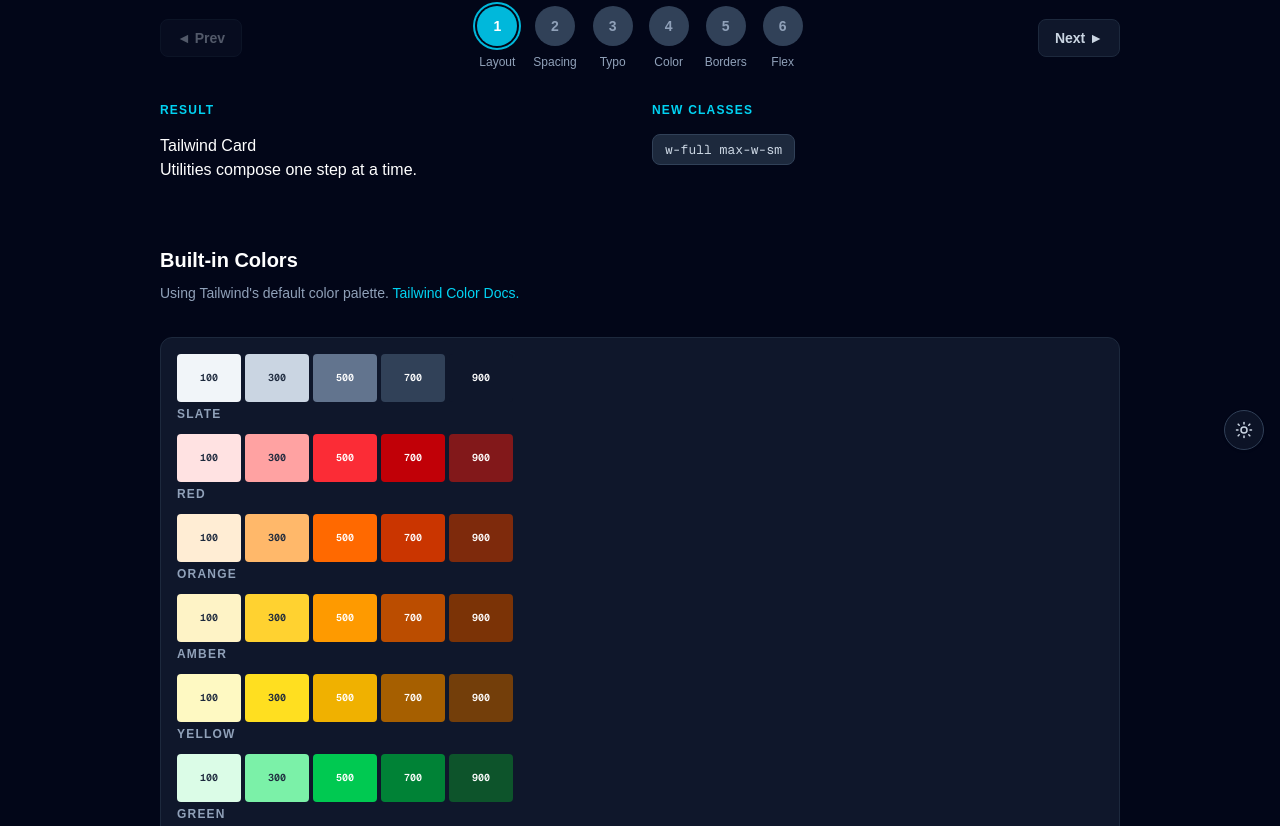
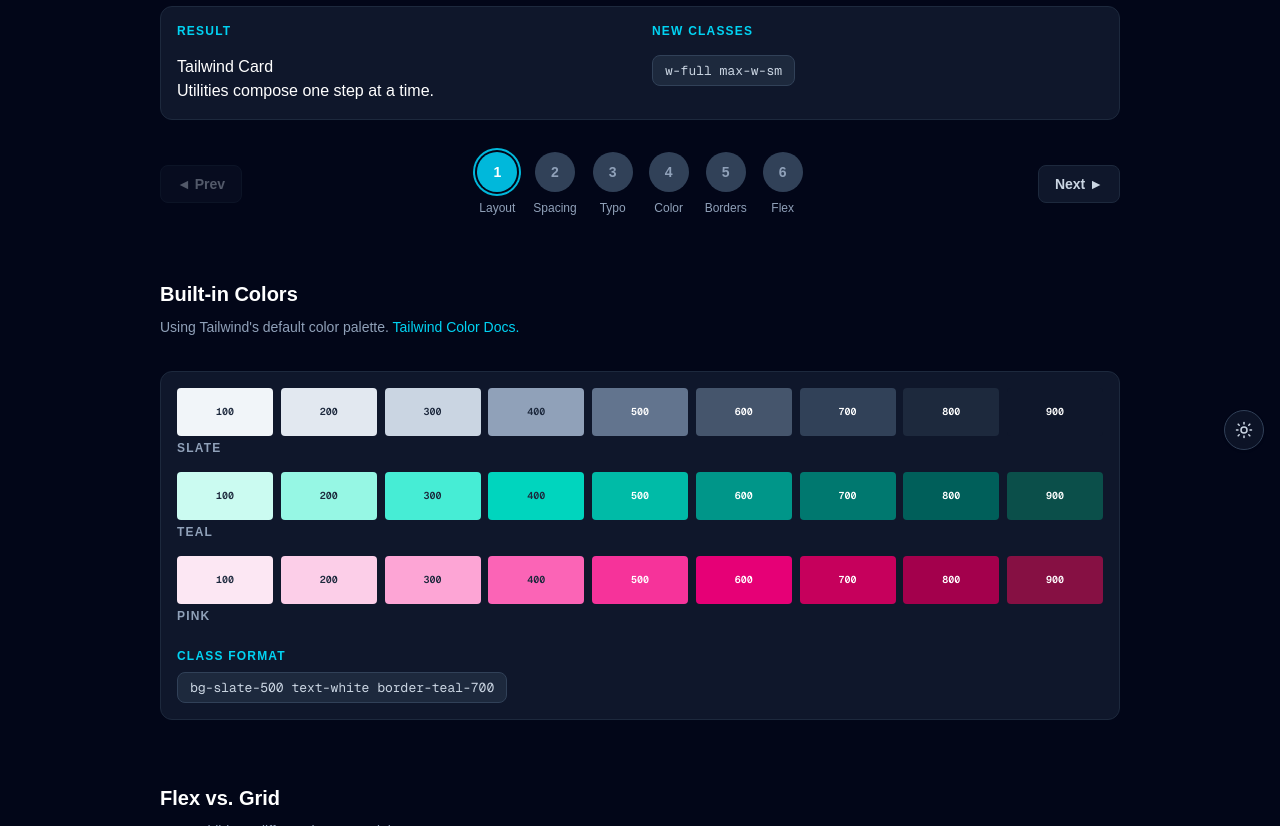
Before and after one commit to NLeebs/tailwind-perfect-copilot, a Next.js app: page /utility-classes in a window 1280 px wide. Shown: the part 334-1160 px from the top of the page. Built offline with nearby package versions, Linux system fonts and the light colour scheme.

Commit message:
feat: Added color pallet demo

```diff
--- a/src/app/what-is-tailwind/page.tsx
+++ b/src/app/what-is-tailwind/page.tsx
@@ -28,9 +28,7 @@ export default function WhatIsTailwind() {
             href="https://tailwindcss.com/docs/styling-with-utility-classes"
             className="text-cyan-600 dark:text-cyan-400 hover:underline"
             target="_blank"
-          >
-            Utility Class Docs
-          </Link>
+          ></Link>
         </p>
       </section>
 
--- a/src/components/CardBuilder.tsx
+++ b/src/components/CardBuilder.tsx
@@ -27,22 +27,22 @@ const STEPS: StepConfig[] = [
   },
   {
     label: "Color",
-    newClasses: "bg-white dark:bg-slate-900 text-slate-900 dark:text-white",
+    newClasses: "bg-slate-100 dark:bg-slate-700 text-slate-100 dark:text-white",
     allClasses:
-      "w-full max-w-sm p-6 text-sm font-semibold bg-white dark:bg-slate-900 text-slate-900 dark:text-white",
+      "w-full max-w-sm p-6 text-sm font-semibold bg-slate-100 dark:bg-slate-700 text-slate-700 dark:text-white",
   },
   {
     label: "Borders",
     newClasses:
       "border border-slate-200 dark:border-slate-800 rounded-2xl shadow-sm",
     allClasses:
-      "w-full max-w-sm p-6 text-sm font-semibold bg-white dark:bg-slate-900 text-slate-900 dark:text-white border border-slate-200 dark:border-slate-800 rounded-2xl shadow-sm",
+      "w-full max-w-sm p-6 text-sm font-semibold bg-slate-100 dark:bg-slate-700 text-slate-700 dark:text-white border border-slate-200 dark:border-slate-800 rounded-2xl shadow-sm",
   },
   {
     label: "Flex",
     newClasses: "flex flex-col gap-4",
     allClasses:
-      "w-full max-w-sm p-6 text-sm font-semibold bg-white dark:bg-slate-900 text-slate-900 dark:text-white border border-slate-200 dark:border-slate-800 rounded-2xl shadow-sm flex flex-col gap-4",
+      "w-full max-w-sm p-6 text-sm font-semibold bg-slate-100 dark:bg-slate-700 text-slate-700 dark:text-white border border-slate-200 dark:border-slate-800 rounded-2xl shadow-sm flex flex-col gap-4",
   },
 ];
 
@@ -51,8 +51,30 @@ export default function CardBuilder() {
 
   return (
     <div>
+      {/* Two-column: card (left) + callout (right) */}
+      <div className="grid grid-cols-2 gap-6 3xl:gap-12 mt-8 3xl:mt-12 bg-white dark:bg-slate-900 border border-slate-200 dark:border-slate-800 rounded-xl p-4 3xl:p-6">
+        {/* Left: demo card */}
+        <div>
+          <p className="text-xs font-semibold tracking-widest uppercase text-cyan-600 dark:text-cyan-400 3xl:text-base mb-4">
+            RESULT
+          </p>
+          <div className={STEPS[activeStep].allClasses}>
+            <h3>Tailwind Card</h3>
+            <p>Utilities compose one step at a time.</p>
+          </div>
+        </div>
+
+        {/* Right: CodeCallout */}
+        <div>
+          <p className="text-xs font-semibold tracking-widest uppercase text-cyan-600 dark:text-cyan-400 3xl:text-base mb-4">
+            NEW CLASSES
+          </p>
+          <CodeCallout classes={STEPS[activeStep].newClasses} />
+        </div>
+      </div>
+
       {/* Step navigator — full width above the two-column area */}
-      <div className="flex items-center justify-between gap-4 mb-8 3xl:mb-12">
+      <div className="flex items-center justify-between gap-4 mt-8 3xl:mt-12">
         {/* Prev button */}
         <button
           type="button"
@@ -60,7 +82,8 @@ export default function CardBuilder() {
           disabled={activeStep === 0}
           className={cn(
             "flex items-center gap-1 text-sm font-semibold px-4 py-2 rounded-lg border border-slate-200 dark:border-slate-800 bg-white dark:bg-slate-900 text-slate-700 dark:text-slate-300 transition-colors 3xl:text-lg 3xl:px-6 3xl:py-3",
-            activeStep === 0 && "opacity-40 cursor-not-allowed pointer-events-none"
+            activeStep === 0 &&
+              "opacity-40 cursor-not-allowed pointer-events-none",
           )}
         >
           ◄ Prev
@@ -80,7 +103,7 @@ export default function CardBuilder() {
                   "flex items-center justify-center size-10 rounded-full font-semibold text-sm 3xl:size-16 3xl:text-xl transition-colors",
                   i === activeStep
                     ? "bg-cyan-500 text-white ring-2 ring-cyan-500 ring-offset-2 dark:ring-offset-slate-950 cursor-default"
-                    : "bg-slate-200 dark:bg-slate-700 text-slate-500 dark:text-slate-400 cursor-pointer hover:bg-slate-300 dark:hover:bg-slate-600"
+                    : "bg-slate-200 dark:bg-slate-700 text-slate-500 dark:text-slate-400 cursor-pointer hover:bg-slate-300 dark:hover:bg-slate-600",
                 )}
               >
                 {i + 1}
@@ -95,39 +118,19 @@ export default function CardBuilder() {
         {/* Next button */}
         <button
           type="button"
-          onClick={() => setActiveStep((s) => Math.min(STEPS.length - 1, s + 1))}
+          onClick={() =>
+            setActiveStep((s) => Math.min(STEPS.length - 1, s + 1))
+          }
           disabled={activeStep === STEPS.length - 1}
           className={cn(
             "flex items-center gap-1 text-sm font-semibold px-4 py-2 rounded-lg border border-slate-200 dark:border-slate-800 bg-white dark:bg-slate-900 text-slate-700 dark:text-slate-300 transition-colors 3xl:text-lg 3xl:px-6 3xl:py-3",
             activeStep === STEPS.length - 1 &&
-              "opacity-40 cursor-not-allowed pointer-events-none"
+              "opacity-40 cursor-not-allowed pointer-events-none",
           )}
         >
           Next ►
         </button>
       </div>
-
-      {/* Two-column: card (left) + callout (right) */}
-      <div className="grid grid-cols-2 gap-6 3xl:gap-12 mt-8 3xl:mt-12">
-        {/* Left: demo card */}
-        <div>
-          <p className="text-xs font-semibold tracking-widest uppercase text-cyan-600 dark:text-cyan-400 3xl:text-base mb-4">
-            RESULT
-          </p>
-          <div className={STEPS[activeStep].allClasses}>
-            <h3>Tailwind Card</h3>
-            <p>Utilities compose one step at a time.</p>
-          </div>
-        </div>
-
-        {/* Right: CodeCallout */}
-        <div>
-          <p className="text-xs font-semibold tracking-widest uppercase text-cyan-600 dark:text-cyan-400 3xl:text-base mb-4">
-            NEW CLASSES
-          </p>
-          <CodeCallout classes={STEPS[activeStep].newClasses} />
-        </div>
-      </div>
     </div>
   );
 }
--- a/src/components/ColorPalette.tsx
+++ b/src/components/ColorPalette.tsx
@@ -16,119 +16,63 @@ const PALETTE: SwatchRow[] = [
     name: "slate",
     shades: [
       { label: "100", bg: "bg-slate-100", text: "text-slate-800" },
+      { label: "200", bg: "bg-slate-200", text: "text-slate-800" },
       { label: "300", bg: "bg-slate-300", text: "text-slate-800" },
+      { label: "400", bg: "bg-slate-400", text: "text-slate-800" },
       { label: "500", bg: "bg-slate-500", text: "text-white" },
+      { label: "600", bg: "bg-slate-600", text: "text-white" },
       { label: "700", bg: "bg-slate-700", text: "text-white" },
+      { label: "800", bg: "bg-slate-800", text: "text-white" },
       { label: "900", bg: "bg-slate-900", text: "text-white" },
-    ],
-  },
-  {
-    name: "red",
-    shades: [
-      { label: "100", bg: "bg-red-100", text: "text-slate-800" },
-      { label: "300", bg: "bg-red-300", text: "text-slate-800" },
-      { label: "500", bg: "bg-red-500", text: "text-white" },
-      { label: "700", bg: "bg-red-700", text: "text-white" },
-      { label: "900", bg: "bg-red-900", text: "text-white" },
-    ],
-  },
-  {
-    name: "orange",
-    shades: [
-      { label: "100", bg: "bg-orange-100", text: "text-slate-800" },
-      { label: "300", bg: "bg-orange-300", text: "text-slate-800" },
-      { label: "500", bg: "bg-orange-500", text: "text-white" },
-      { label: "700", bg: "bg-orange-700", text: "text-white" },
-      { label: "900", bg: "bg-orange-900", text: "text-white" },
-    ],
-  },
-  {
-    name: "amber",
-    shades: [
-      { label: "100", bg: "bg-amber-100", text: "text-slate-800" },
-      { label: "300", bg: "bg-amber-300", text: "text-slate-800" },
-      { label: "500", bg: "bg-amber-500", text: "text-white" },
-      { label: "700", bg: "bg-amber-700", text: "text-white" },
-      { label: "900", bg: "bg-amber-900", text: "text-white" },
-    ],
-  },
-  {
-    name: "yellow",
-    shades: [
-      { label: "100", bg: "bg-yellow-100", text: "text-slate-800" },
-      { label: "300", bg: "bg-yellow-300", text: "text-slate-800" },
-      { label: "500", bg: "bg-yellow-500", text: "text-white" },
-      { label: "700", bg: "bg-yellow-700", text: "text-white" },
-      { label: "900", bg: "bg-yellow-900", text: "text-white" },
-    ],
-  },
-  {
-    name: "green",
-    shades: [
-      { label: "100", bg: "bg-green-100", text: "text-slate-800" },
-      { label: "300", bg: "bg-green-300", text: "text-slate-800" },
-      { label: "500", bg: "bg-green-500", text: "text-white" },
-      { label: "700", bg: "bg-green-700", text: "text-white" },
-      { label: "900", bg: "bg-green-900", text: "text-white" },
     ],
   },
   {
     name: "teal",
     shades: [
       { label: "100", bg: "bg-teal-100", text: "text-slate-800" },
+      { label: "200", bg: "bg-teal-200", text: "text-slate-800" },
       { label: "300", bg: "bg-teal-300", text: "text-slate-800" },
+      { label: "400", bg: "bg-teal-400", text: "text-slate-800" },
       { label: "500", bg: "bg-teal-500", text: "text-white" },
+      { label: "600", bg: "bg-teal-600", text: "text-white" },
       { label: "700", bg: "bg-teal-700", text: "text-white" },
+      { label: "800", bg: "bg-teal-800", text: "text-white" },
       { label: "900", bg: "bg-teal-900", text: "text-white" },
-    ],
-  },
-  {
-    name: "blue",
-    shades: [
-      { label: "100", bg: "bg-blue-100", text: "text-slate-800" },
-      { label: "300", bg: "bg-blue-300", text: "text-slate-800" },
-      { label: "500", bg: "bg-blue-500", text: "text-white" },
-      { label: "700", bg: "bg-blue-700", text: "text-white" },
-      { label: "900", bg: "bg-blue-900", text: "text-white" },
-    ],
-  },
-  {
-    name: "violet",
-    shades: [
-      { label: "100", bg: "bg-violet-100", text: "text-slate-800" },
-      { label: "300", bg: "bg-violet-300", text: "text-slate-800" },
-      { label: "500", bg: "bg-violet-500", text: "text-white" },
-      { label: "700", bg: "bg-violet-700", text: "text-white" },
-      { label: "900", bg: "bg-violet-900", text: "text-white" },
     ],
   },
   {
     name: "pink",
     shades: [
       { label: "100", bg: "bg-pink-100", text: "text-slate-800" },
+      { label: "200", bg: "bg-pink-200", text: "text-slate-800" },
       { label: "300", bg: "bg-pink-300", text: "text-slate-800" },
+      { label: "400", bg: "bg-pink-400", text: "text-slate-800" },
       { label: "500", bg: "bg-pink-500", text: "text-white" },
+      { label: "600", bg: "bg-pink-600", text: "text-white" },
       { label: "700", bg: "bg-pink-700", text: "text-white" },
+      { label: "800", bg: "bg-pink-800", text: "text-white" },
       { label: "900", bg: "bg-pink-900", text: "text-white" },
     ],
   },
 ];
 
-const SAMPLE_CLASS = "bg-blue-500 text-white";
+const SAMPLE_CLASS = "bg-slate-500 text-white border-teal-700";
 
 export default function ColorPalette() {
   return (
     <div className="bg-white dark:bg-slate-900 border border-slate-200 dark:border-slate-800 rounded-xl p-4 3xl:p-6 mt-8 3xl:mt-12">
-      <div className="space-y-3 3xl:space-y-5">
+      <div className="space-y-4 3xl:space-y-6">
         {PALETTE.map((row) => (
           <div key={row.name}>
-            <div className="flex gap-1 3xl:gap-2">
+            <div className="flex justify-between gap-1 3xl:gap-2">
               {row.shades.map((cell) => (
                 <div
                   key={cell.label}
-                  className={`${cell.bg} h-12 w-16 3xl:h-16 3xl:w-24 rounded flex items-center justify-center`}
+                  className={`${cell.bg} h-12 w-24 3xl:h-16 3xl:w-36 rounded flex items-center justify-center`}
                 >
-                  <span className={`${cell.text} text-[10px] 3xl:text-xs font-mono font-semibold`}>
+                  <span
+                    className={`${cell.text} text-[10px] 3xl:text-xs font-mono font-semibold`}
+                  >
                     {cell.label}
                   </span>
                 </div>
```
